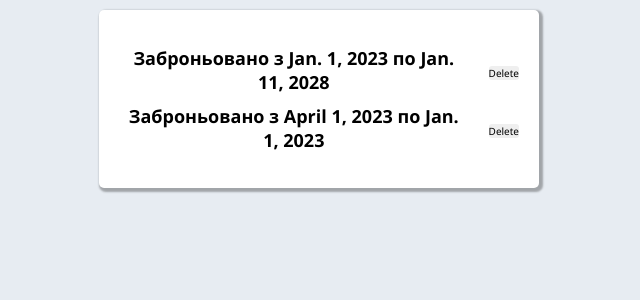
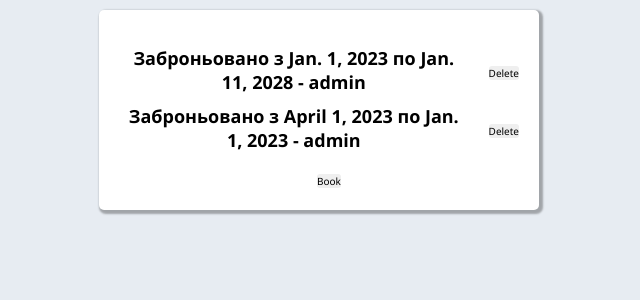
Before and after one commit to IvanShkvyr/web_site_tourist_club, a Django app: page /equipment/category/get_book_equipment/2 in a window 1280 px wide. Shown: the part 50-350 px from the top of the page, without its empty margins (321-961 px from the left). Run offline with Django 4.2, Linux system fonts and the light colour scheme; a user stored in the database is signed in; data comes from the database, SQL or seed files in the repository; both versions use the stored data as it was after the commit; parts of the project's set-up code (start-up, migrations or seed data) failed here and were passed over.

Commit message:
modified the ability to delete reservations
each user can only delete their own reservation

```diff
--- a/adventure_net/equipment_accounting/templates/equipment_accounting/get_book_equipment.html
+++ b/adventure_net/equipment_accounting/templates/equipment_accounting/get_book_equipment.html
@@ -3,23 +3,31 @@
 
 <!-- Специфічний CSS буде тут -->
 {% block stylesheets %}{% endblock stylesheets %} {% block content %}
-<div class="modal">
 
 
+<div class="modal">
 
 <ul class="list" >
     {% for book_equipment in book_equipments %}
     <li class="items items-left">
-      Заброньовано з {{book_equipment.booking_date_from}} по {{book_equipment.booking_date_to}}
+      Заброньовано з {{ book_equipment.booking_date_from }} по {{ book_equipment.booking_date_to }} - {{ book_equipment.club_member }}
 
+      {% if request.user == book_equipment.club_member %}
       <div class="buttons buttons-right">
-      <a class="link" href="{% url 'equipment:cancel_equipment_reservation' book_equipment.id %}" role="button" class="contrast"><button class="btn btn-right" type="button"> Delete</button></a>
+        <a class="link" href="{% url 'equipment:cancel_equipment_reservation' book_equipment.id %}" role="button" class="contrast">
+          <button class="btn btn-right" type="button">Delete</button>
+        </a>
+      </div>
+      {% endif %}
 
-
-    </div>
     </li>
     {% endfor %}
   </ul>
+  <div class="buttons buttons-right">
+    <a class="link" href="{% url 'equipment:book_equipment' equipment.id %}" role="button" class="contrast">
+      <button class="btn btn-right" type="button">Book</button>
+    </a>
+  </div>
 </div>
 
 {% endblock content %}
--- a/adventure_net/equipment_accounting/views.py
+++ b/adventure_net/equipment_accounting/views.py
@@ -97,32 +97,13 @@ def get_equipments(request):
     profile = request.user.profile
     has_permission = profile.user_position.filter(positions_category__in=allowed_positions).exists()
 
+    booking_date = EquipmentBooking.objects.all().order_by("booking_date_from")
     equipments = Equipments.objects.all()
     return render(
                     request,
                     "equipment_accounting/equipment.html",
-                    context={"equipments": equipments, "has_permission": has_permission}
+                    context={"equipments": equipments, "has_permission": has_permission, "booking_date":booking_date}
                 )
-
-
-
-# @login_required(login_url='/login/')
-# def get_equipments(request):
-#     user_positions = ['Equipment manager', 'Head']
-#     has_permission = request.user.profile.user_position.filter(positions_category__in=user_positions).exists()
-
-#     if has_permission:
-#         equipments = Equipment.objects.all()
-#     else:
-#         equipments = Equipment.objects.filter(is_available=True)
-
-#     return render(
-#         request,
-#         "equipment_accounting/equipment.html",
-#         context={"equipments": equipments, "has_permission": has_permission}
-#     )
-
-
 
 
 @login_required(login_url='/login/')
@@ -234,14 +215,12 @@ def book_equipment(request, equipment_id):
 @login_required(login_url='/login/')
 def get_book_equipment(request, equipment_id):
     equipment = get_object_or_404(Equipments, pk=equipment_id)
-    book_equipments = EquipmentBooking.objects.filter(club_member=request.user, reserved_equipment=equipment)
+    book_equipments = EquipmentBooking.objects.filter(reserved_equipment=equipment).order_by('booking_date_from')
     return render(
         request,
         "equipment_accounting/get_book_equipment.html",
-        context={"book_equipments": book_equipments}
+        context={"book_equipments": book_equipments, "equipment": equipment}
     )
-
-
 
 @login_required(login_url='/login/')
 def cancel_equipment_reservation(request, book_equipment):
@@ -249,6 +228,8 @@ def cancel_equipment_reservation(request, book_equipment):
         EquipmentBooking.objects.filter(pk=book_equipment).delete()
         return redirect(to="equipment:get_equipments")
     return render(request, "equipment_accounting/cancel_equipment_reservation.html")
+
+
 
 
 def permissions_equipment_checker(request):
```
Also changed, not shown: adventure_net/equipment_accounting/templates/equipment_accounting/equipment.html (+8 -2 lines), adventure_net/db.sqlite3.
